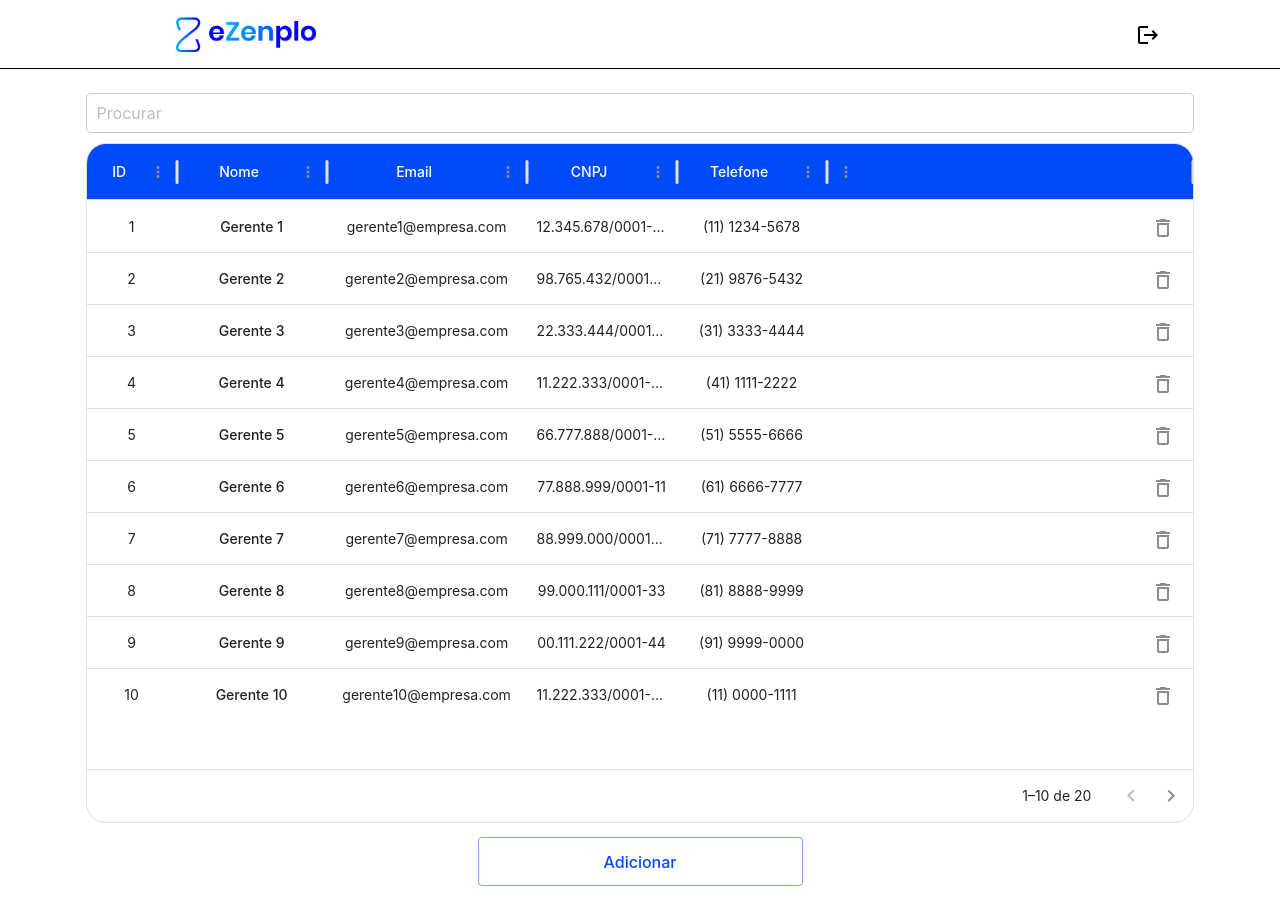
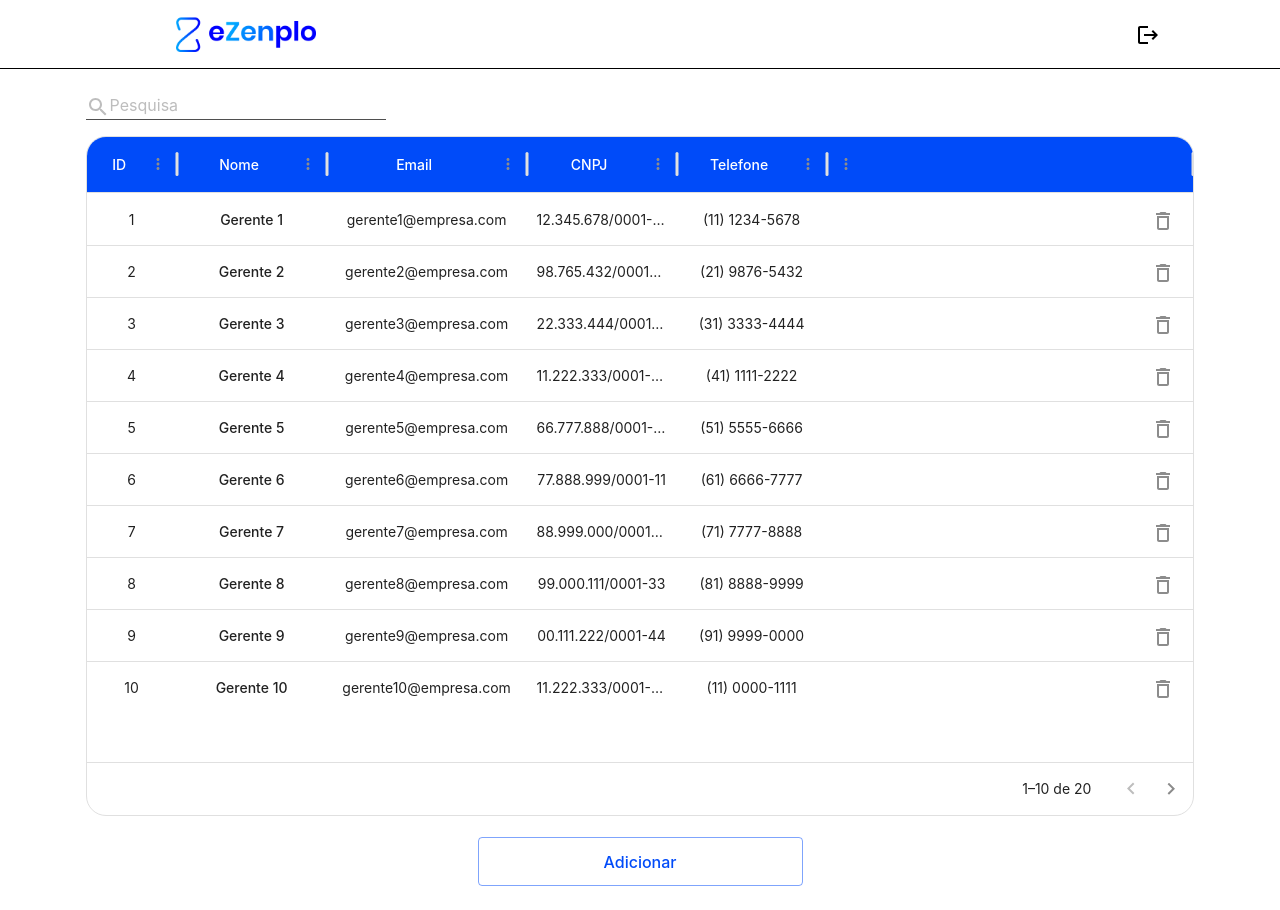
Before and after one commit to Dashboard-eZenplo/frontend, a React (Vite) app: page /admin in a window 1280 px wide. Built offline with nearby package versions, Linux system fonts and the light colour scheme; no server answers.

Commit message:
managers list search bar filter

```diff
--- a/src/components/ManagersTable.tsx
+++ b/src/components/ManagersTable.tsx
@@ -20,7 +20,7 @@
     headerName: 'ID',
     width: 90,
     headerAlign: 'center',
-    align: 'center',
+    align: 'center'
   },
   {
     field: 'nome',
@@ -67,13 +67,10 @@
     headerAlign: 'right',
     align: 'right',
     renderCell: (params) => (
-      <IconButton
-        onClick={() => handleDelete(params.row.id)}
-
-      >
+      <IconButton onClick={() => handleDelete(params.row.id)}>
         <DeleteOutlinedIcon />
       </IconButton>
-    ),
+    )
   }
 ];
 
@@ -90,20 +87,12 @@
 
   return (
     <Box sx={{ height: 680, width: '90%' }}>
-      <input type='text'
-        style={{
-          width: '100%',
-          height: '40px',
-          padding: '0 10px',
-          marginBottom: '10px',
-          borderRadius: '5px',
-          border: '1px solid #ccc',
-          fontSize: '16px'
-        }}
-        placeholder='Procurar'
+      <div className="border-b w-[300px] mb-4">
+        <SearchOutlinedIcon className='text-[#BDBDBD]'/>
+        <input type='text' placeholder='Pesquisa' className='bg-transparent border-none outline-none focus:outline-none focus:ring-0 text-[#282828]'
         value={quickFilterValue}
-        onChange={(e) => setQuickFilterValue(e.target.value)}
-      />
+        onChange={(e) => setQuickFilterValue(e.target.value)}></input>
+      </div>
       <DataGrid
         localeText={ptBR.components.MuiDataGrid.defaultProps.localeText}
         rows={rows}
@@ -117,7 +106,7 @@
         }}
         filterModel={{
           items: [],
-          quickFilterValues: [quickFilterValue],
+          quickFilterValues: [quickFilterValue]
         }}
         autoHeight
         style={{ height: '100%' }}
```
Also changed, not shown: 2 other files (tests, documents, lock files or other folders).
